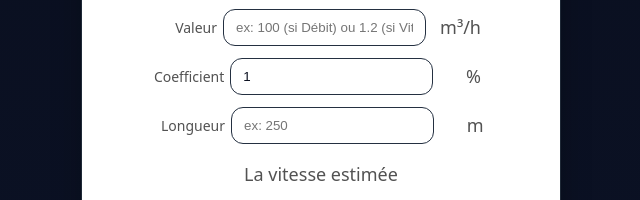
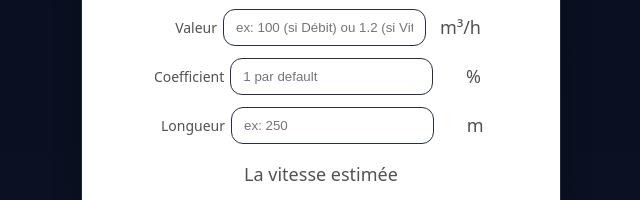
Before and after one commit to zaiding/WebSewerDroid, a plain HTML site: page index.html in a window 1280 px wide. Shown: the part 255-455 px from the top of the page, 319-959 px from the left. Drawn offline with Linux system fonts and the light colour scheme.

Commit message:
index.html

```diff
--- a/index.html
+++ b/index.html
@@ -62,7 +62,7 @@
         </div></div>
         <div class="center" ><div class="row" >
           <label for="coeff" style = "margin-left : -25px;">Coefficient</label>
-          <input id="coeff"  placeholder="0.9" value = "1" inputmode="decimal" />
+          <input id="coeff"  placeholder="1 par default" inputmode="decimal" />
           <span class="unit" id="valUnit">&nbsp&nbsp&nbsp&nbsp%</span>
 
         </div></div>
```
